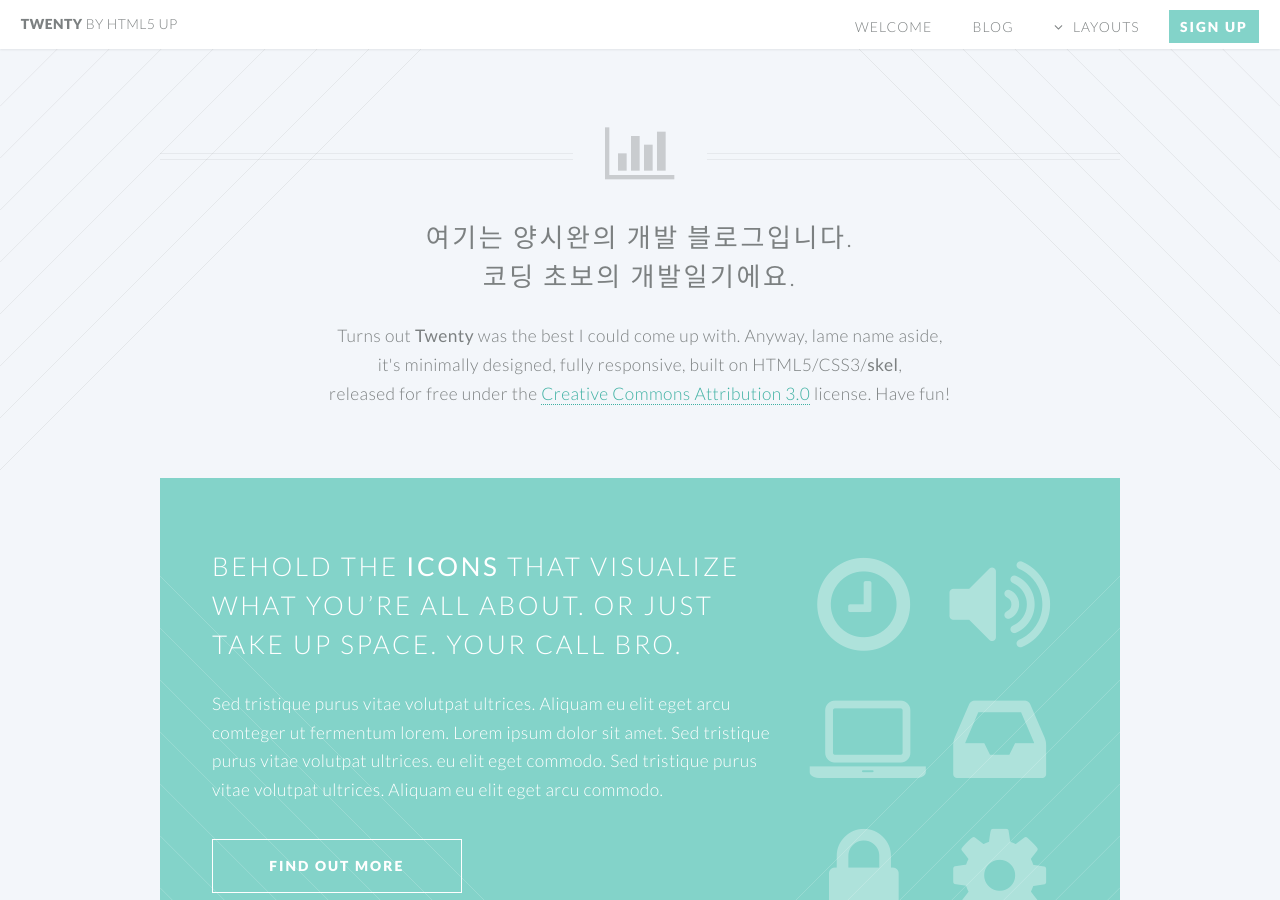
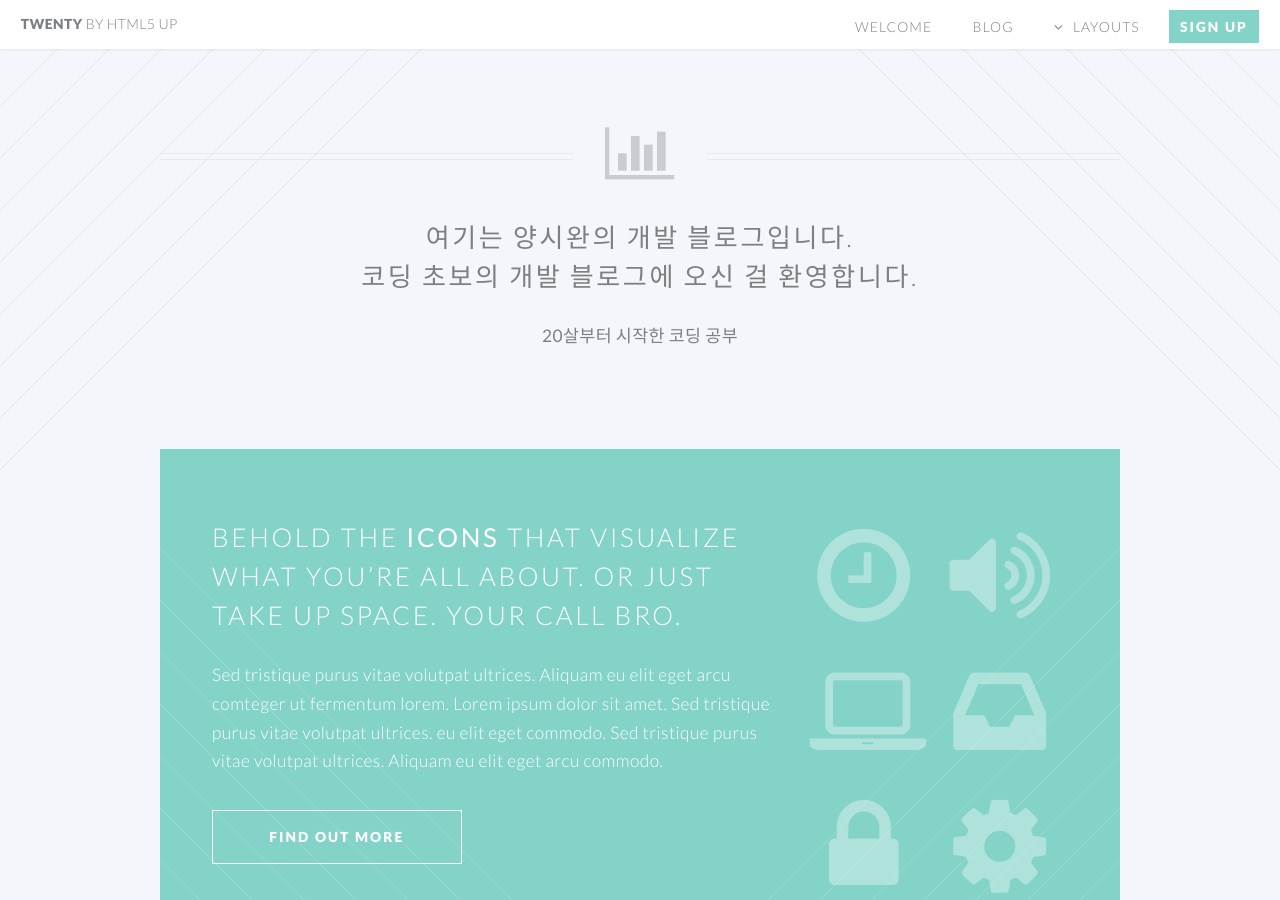
Before and after one commit to Yangsiwan/Yangsiwan.github.io, a Jekyll site: the page built from index.html, in a window 1280 px wide and 900 px high, scrolled down 535 px. Built offline with Jekyll 4.4.1, drawn with Linux system fonts in a browser that asks for light colours.

Commit message:
Update index.html

```diff
--- a/index.html
+++ b/index.html
@@ -8,12 +8,9 @@ layout: landing-page
 					<span class="icon fa-bar-chart-o"></span>
 					<h2>여기는 양시완의 <strong>개발 블로그</strong>입니다.
 					<br />
-			                  코딩 초보의 개발일기에요.</h2>
-					<p>Turns out <strong>Twenty</strong> was the best I could come up with. Anyway, lame name aside,
+			                  코딩 초보의 개발 블로그에 오신 걸 환영합니다.</h2>
+					<p><strong>20살</strong>부터 시작한 코딩 공부</p>
 					<br />
-					it's minimally designed, fully responsive, built on HTML5/CSS3/<strong>skel</strong>,
-					<br />
-					released for free under the <a href="http://html5up.net/license">Creative Commons Attribution 3.0</a> license. Have fun!</p>
 				</header>
 
 				<!-- One -->
```
